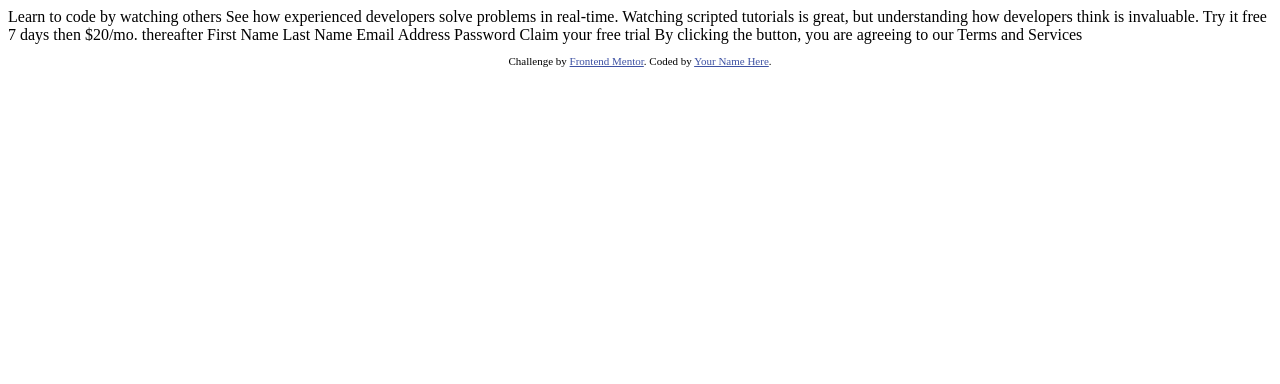
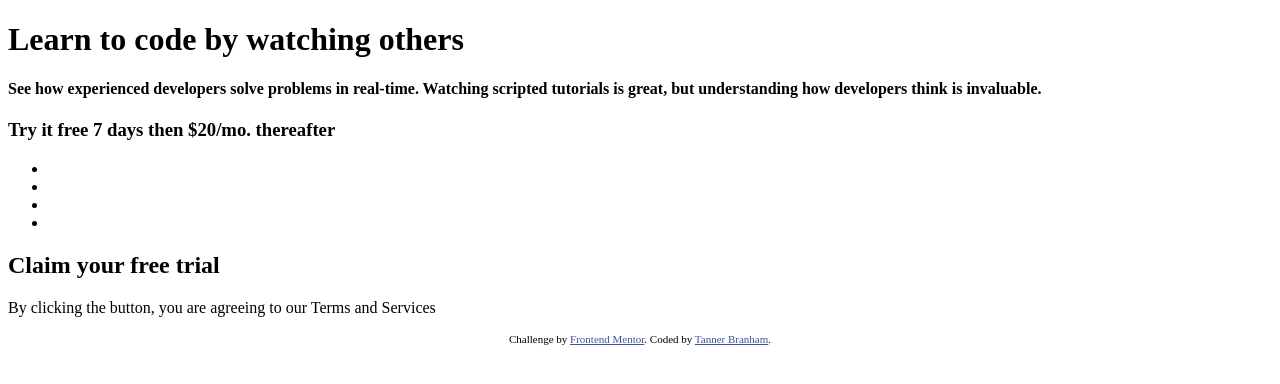
Before and after one commit to Tbrahn/Intro-component-with-sign-up-form, a plain HTML site: page index.html in a window 1280 px wide. Drawn offline with Linux system fonts and the light colour scheme.

Commit message:
setup HTML add stles.css

```diff
--- a/index.html
+++ b/index.html
@@ -5,6 +5,7 @@
   <meta name="viewport" content="width=device-width, initial-scale=1.0"> <!-- displays site properly based on user's device -->
 
   <link rel="icon" type="image/png" sizes="32x32" href="./images/favicon-32x32.png">
+  <link rel="stylesheet" type="text/css" href="styles.css">
 
   <title>Frontend Mentor | Intro component with sign up form</title>
 
@@ -16,26 +17,36 @@
 </head>
 <body>
 
-  Learn to code by watching others
+  <h1>Learn to code by watching others</h1>
 
-  See how experienced developers solve problems in real-time. Watching scripted tutorials is great,
-  but understanding how developers think is invaluable.
+  <h4>See how experienced developers solve problems in real-time. Watching scripted tutorials is great,
+    but understanding how developers think is invaluable. </h4>
 
-  Try it free 7 days then $20/mo. thereafter
+  <h3>Try it free 7 days then $20/mo. thereafter</h3>
 
-  First Name
-  Last Name
-  Email Address
-  Password
+  <form action="/placeholder" method="post">
+    <ul class="form-section">
+      <li id="first-name">
 
-  Claim your free trial
+      </li>
+      <li id="last-name">
 
-  By clicking the button, you are agreeing to our Terms and Services
+      </li>
+      <li id="email">
+
+      </li>
+      <li id="password">
+
+      </li>
+    </ul>
+    <h2 id="form-submission">Claim your free trial </h2>
+    <p id="form-terms">By clicking the button, you are agreeing to our Terms and Services</p>
+  </form>
 
   <footer>
     <p class="attribution">
       Challenge by <a href="https://www.frontendmentor.io?ref=challenge" target="_blank">Frontend Mentor</a>.
-      Coded by <a href="#">Your Name Here</a>.
+      Coded by <a href="#">Tanner Branham</a>.
     </p>
   </footer>
 </body>
```
Also changed, not shown: styles.css (added).
